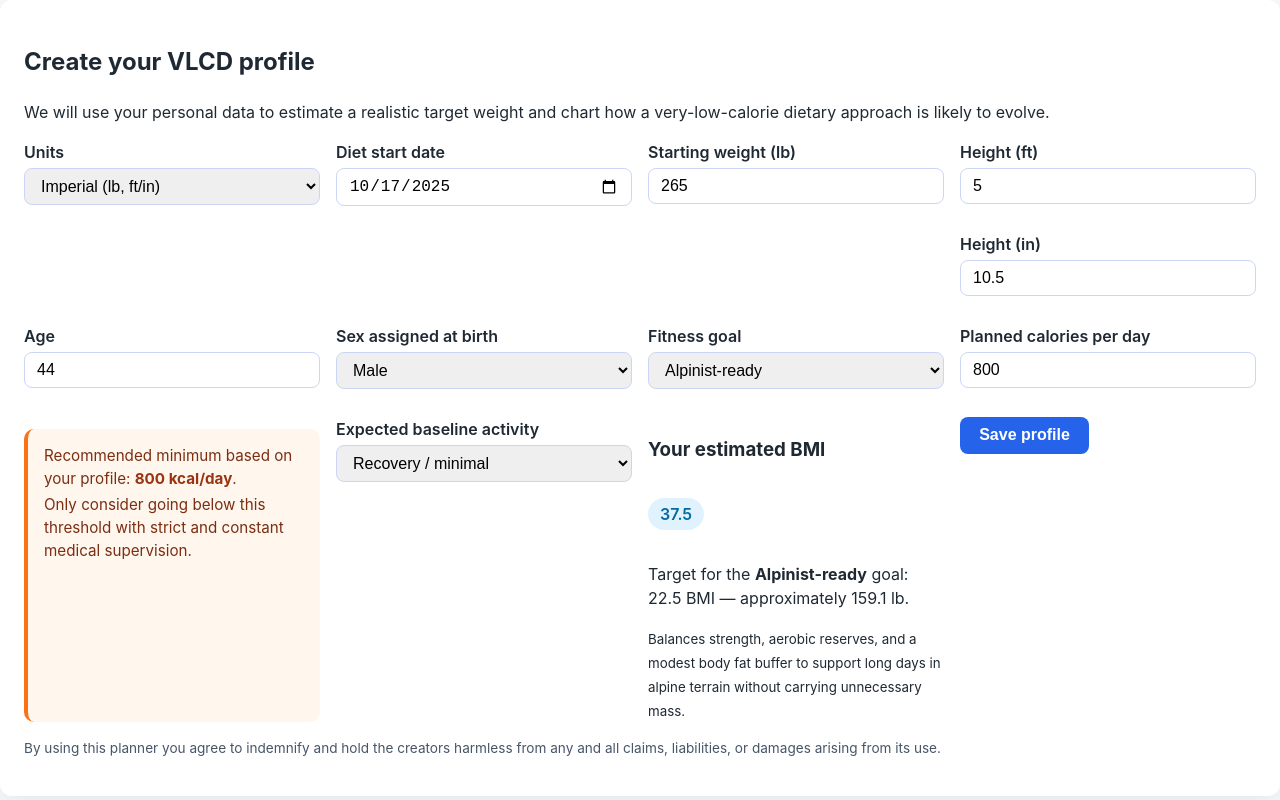
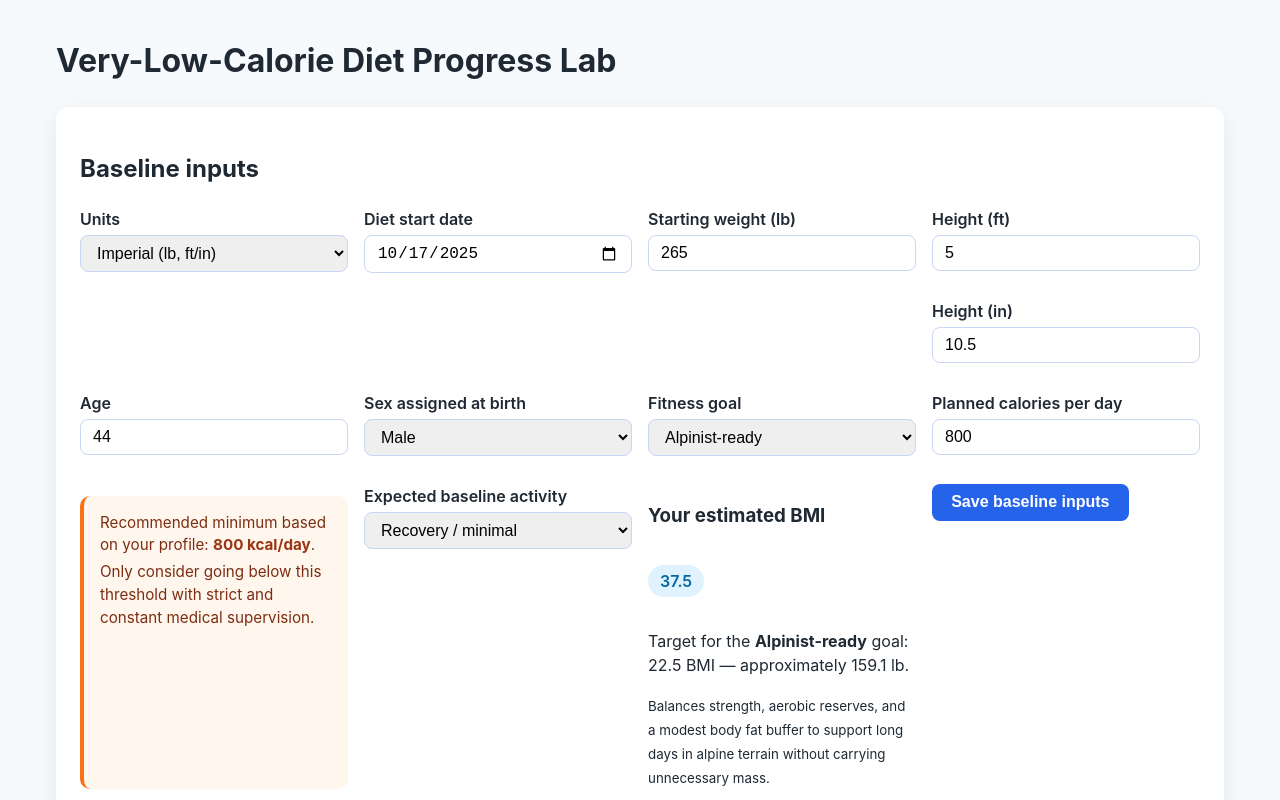
Before and after one commit to jaredj/vlcd, a React (Vite) app: page / in a window 1280 px wide. Shown: the top 800 px of the page. Built offline with nearby package versions, Linux system fonts and the light colour scheme.

Commit message:
refactor: integrate baseline inputs into dashboard

```diff
--- a/src/components/Dashboard.tsx
+++ b/src/components/Dashboard.tsx
@@ -3,30 +3,40 @@ import type { JSX } from 'react';
 import { formatISO } from 'date-fns';
 import { useAppState } from '../lib/state';
 import { generateProjections } from '../lib/modeling';
-import ProfileSetup from './ProfileSetup';
 import ProfileSummary from './ProfileSummary';
 import ProjectionChart from './ProjectionChart';
 import PlanAdjustments from './PlanAdjustments';
 import MeasurementForm from './MeasurementForm';
 import MethodologyDetails from './MethodologyDetails';
 import { formatWeight } from '../utils/conversions';
+import ProfileForm from './ProfileForm';
+import LiabilityNotice from './LiabilityNotice';
 
 export default function Dashboard(): JSX.Element {
-  const { state } = useAppState();
+  const { state, setProfile, reset } = useAppState();
   const projection = useMemo(() => generateProjections(state, 420), [state]);
-
-  if (!state.profile) {
-    return <ProfileSetup />;
-  }
-
-  const unit = state.profile.unitSystem;
+  const profile = state.profile;
+  const unit = profile?.unitSystem ?? 'imperial';
   const todayIso = formatISO(new Date(), { representation: 'date' });
   const todayEntry = projection.projections.find((entry) => entry.date === todayIso) ?? projection.projections[0];
 
   return (
     <main>
       <h1>Very-Low-Calorie Diet Progress Lab</h1>
-      <ProfileSummary projection={projection} />
+      <section>
+        <h2>Baseline inputs</h2>
+        <ProfileForm profile={profile} onSubmit={setProfile} submitLabel="Save baseline inputs" />
+        <LiabilityNotice />
+        {profile ? (
+          <div style={{ marginTop: '0.75rem' }}>
+            <button type="button" style={{ background: '#ef4444' }} onClick={() => reset()}>
+              Reset everything
+            </button>
+          </div>
+        ) : null}
+      </section>
+      {profile ? <ProfileSummary projection={projection} /> : null}
+      {profile ? (
         <section>
           <h2>Energy balance snapshot</h2>
           {todayEntry ? (
@@ -51,12 +61,15 @@ export default function Dashboard(): JSX.Element {
             <p>No daily entry available yet.</p>
           )}
         </section>
+      ) : null}
+      {profile ? (
         <section>
           <h2>Trajectory</h2>
           <ProjectionChart data={projection.projections} unit={unit} />
         </section>
-      <PlanAdjustments projections={projection.projections} unit={unit} />
-      <MeasurementForm key={`${unit}-${Math.round(state.profile.startWeightKg)}`} unit={unit} />
+      ) : null}
+      {profile ? <PlanAdjustments projections={projection.projections} unit={unit} /> : null}
+      {profile ? <MeasurementForm key={`${unit}-${Math.round(profile.startWeightKg)}`} unit={unit} /> : null}
       <MethodologyDetails />
     </main>
   );
--- a/src/components/ProfileSetup.tsx
+++ /dev/null
@@ -1,36 +0,0 @@
-import React from 'react';
-import type { JSX } from 'react';
-import { useAppState } from '../lib/state';
-import type { Profile } from '../types';
-import LiabilityNotice from './LiabilityNotice';
-import ProfileForm from './ProfileForm';
-
-interface ProfileSetupProps {
-  onComplete?: () => void;
-}
-
-export default function ProfileSetup({ onComplete }: ProfileSetupProps): JSX.Element {
-  const { state, setProfile } = useAppState();
-  const existingProfile = state.profile;
-
-  function handleSubmit(profile: Profile) {
-    setProfile(profile);
-    onComplete?.();
-  }
-
-  return (
-    <section>
-      <h2>{existingProfile ? 'Update your profile' : 'Create your VLCD profile'}</h2>
-      <p>
-        We will use your personal data to estimate a realistic target weight and chart how a very-low-calorie dietary approach is
-        likely to evolve.
-      </p>
-      <ProfileForm
-        profile={existingProfile}
-        onSubmit={handleSubmit}
-        submitLabel={existingProfile ? 'Update profile' : 'Save profile'}
-      />
-      <LiabilityNotice />
-    </section>
-  );
-}
--- a/src/components/ProfileSummary.tsx
+++ b/src/components/ProfileSummary.tsx
@@ -1,22 +1,20 @@
 import React from 'react';
 import type { JSX } from 'react';
 import { differenceInCalendarDays, format, parseISO } from 'date-fns';
-import { useAppState } from '../lib/state';
-import ProfileSetup from './ProfileSetup';
 import type { ProjectionResult } from '../lib/modeling';
 import { formatWeight } from '../utils/conversions';
-import ProfileForm from './ProfileForm';
+import { useAppState } from '../lib/state';
 
 interface ProfileSummaryProps {
   projection: ProjectionResult;
 }
 
-export default function ProfileSummary({ projection }: ProfileSummaryProps): JSX.Element {
-  const { state, reset, setProfile } = useAppState();
+export default function ProfileSummary({ projection }: ProfileSummaryProps): JSX.Element | null {
+  const { state } = useAppState();
   const profile = state.profile;
 
   if (!profile) {
-    return <ProfileSetup />;
+    return null;
   }
 
   const unit = profile.unitSystem;
@@ -63,20 +61,7 @@ export default function ProfileSummary({ projection }: ProfileSummaryProps): JSX
             ) : (
               <p>No predicted date yet — adjust calories or activity to drive further change.</p>
             )}
-            <p style={{ marginTop: '0.75rem' }}>
-              Tune your baseline assumptions directly below to see an updated projection without leaving this dashboard.
-            </p>
           </div>
-        </div>
-      </section>
-      <section>
-        <h2>Adjust your baseline inputs</h2>
-        <p>Update any of the original profile values from right here. Changes save immediately when you submit the form.</p>
-        <ProfileForm profile={profile} onSubmit={setProfile} submitLabel="Save profile changes" />
-        <div style={{ marginTop: '0.75rem' }}>
-          <button type="button" style={{ background: '#ef4444' }} onClick={() => reset()}>
-            Reset everything
-          </button>
         </div>
       </section>
     </>
```
Also changed, not shown: vitest.setup.ts (+12 -0 lines), 2 other files (tests, documents, lock files or other folders). Lines whose indentation alone changed are shown as unchanged.
